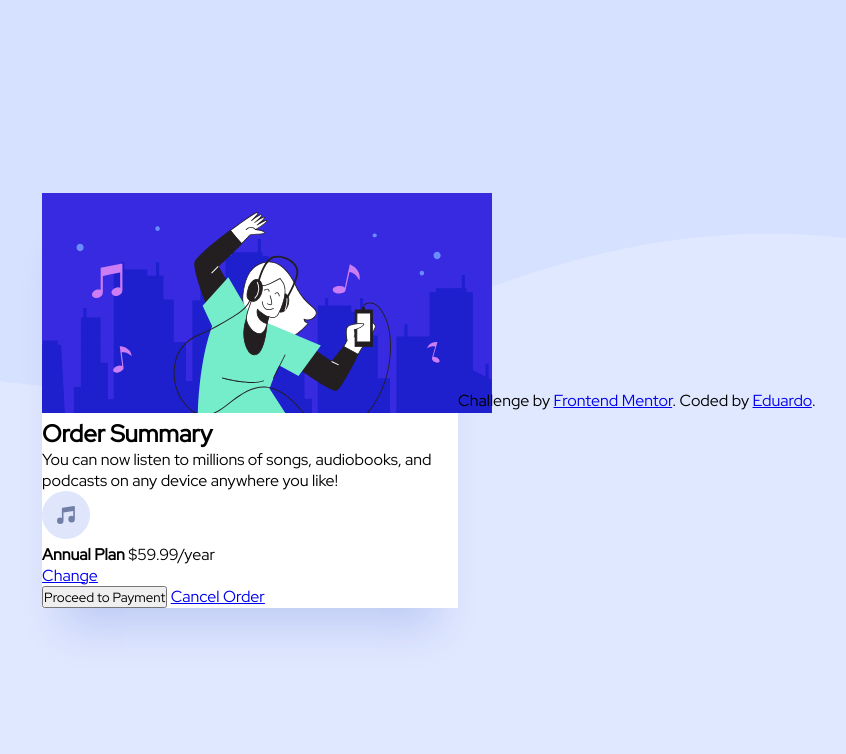
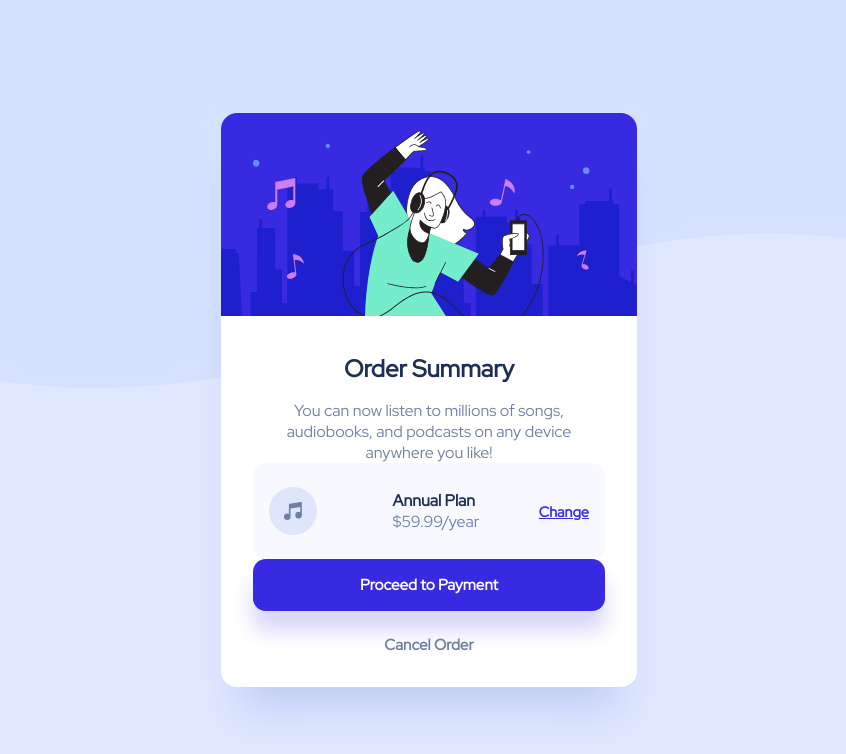
Before and after one commit to deveduardo5/order-summary-component-main, a plain HTML site: page order-summary-component-main/index.html in a window 1280 px wide. Shown: the whole page, without its empty margins (211-1057 px from the left). Drawn offline with Linux system fonts and the light colour scheme.

Commit message:
Editando Projeto

```diff
--- a/order-summary-component-main/css/style.css
+++ b/order-summary-component-main/css/style.css
@@ -24,12 +24,11 @@ body {
 main {
     background-color: #fff;
     max-width: 416px;
-    border-radius: 1px;
+    border-radius: 1rem;
     box-shadow: 0px 40px 40px -20px rgba(13, 48, 189, 0.151826);
 }
 
-sectiom{
-    background-color: aqua;
+section {
     display: flex;
     align-items: center;
     flex-direction: column;
@@ -38,6 +37,93 @@ sectiom{
     width: 100%;
 }
 
-main h1{
+main h1 {
     font-size: 1.5rem;
+    margin-top: 2rem;
+    margin-bottom: 1rem;
+    color: #1f2e55;
 }
+
+main span {
+    text-align: center;
+    color: #717fa6;
+}
+
+main strong {
+    color: #1f2e55;
+}
+
+main img {
+    width: 100%;
+    border-radius: 1rem 1rem 0 0;
+}
+
+main .infomations {
+    background-color: #f7f9ff;
+    display: flex;
+    align-items: center;
+    justify-content: space-between;
+    width: 100%;
+    padding: 1.5rem 1rem;
+    border-radius: 0.8rem;
+}
+
+main .infomations .music-price {
+    display: flex;
+    align-items: center;
+}
+
+main .infomations .price {
+    display: flex;
+    flex-direction: column;
+    margin-left: 1rem;
+}
+
+main .infomations a {
+    color: #382ae1;
+    font-weight: 600;
+    font-size: 90%;
+    transition: all 0.3s;
+}
+
+main .infomations a:hover {
+    color: #766cf1;
+    text-decoration: none;
+}
+
+main .infomations img {
+    width: 3rem;
+    height: 3rem;
+}
+
+main button {
+    cursor: pointer;
+    padding: 1rem 0;
+    width: 100%;
+    background-color: #382ae1;
+    color: #fff;
+    box-shadow: 0px 20px 20px rgba(56, 42, 225, 0.190291);
+    border-radius: 0.8rem;
+    border: none;
+    font-weight: 600;
+    font-size: 95%;
+    margin-bottom: 1.5rem;
+    transition: background 0.3s;
+}
+
+main button:hover {
+    background: #766cf1;
+}
+
+#cancel-order {
+    text-decoration: none;
+    color: #717fa6;
+    font-weight: 600;
+    font-size: 0.95rem;
+    margin-bottom: 2rem;
+    transition: color 0.3;
+}
+
+#cancel-order:hover {
+    color: #1f2e55;
+}
--- a/order-summary-component-main/index.html
+++ b/order-summary-component-main/index.html
@@ -44,10 +44,6 @@
       <a href="#" id="cancel-order">Cancel Order</a>
     </section>
   </main>
-  <div class="attribution">
-    Challenge by <a href="https://www.frontendmentor.io?ref=challenge" target="_blank">Frontend Mentor</a>.
-    Coded by <a href="#">Eduardo</a>.
-  </div>
 </body>
 
 </html>
```
